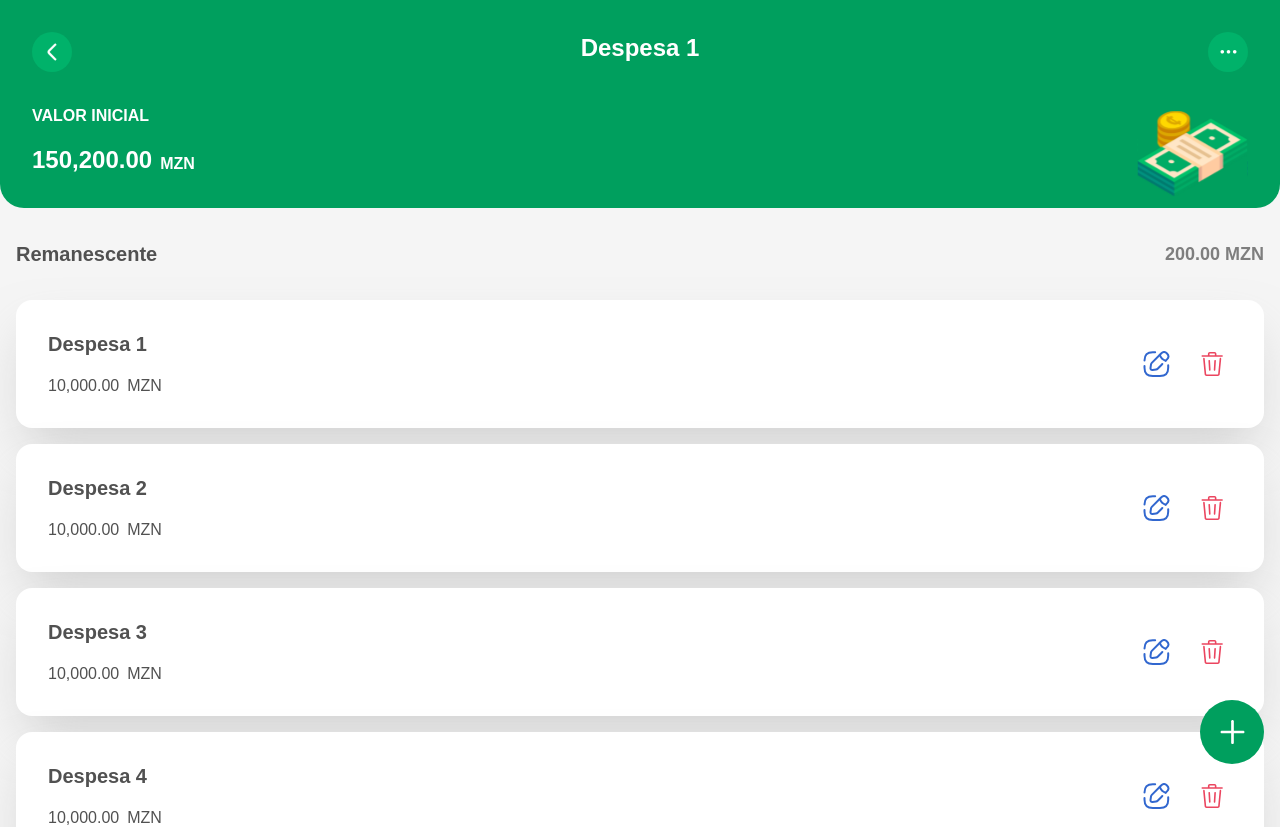
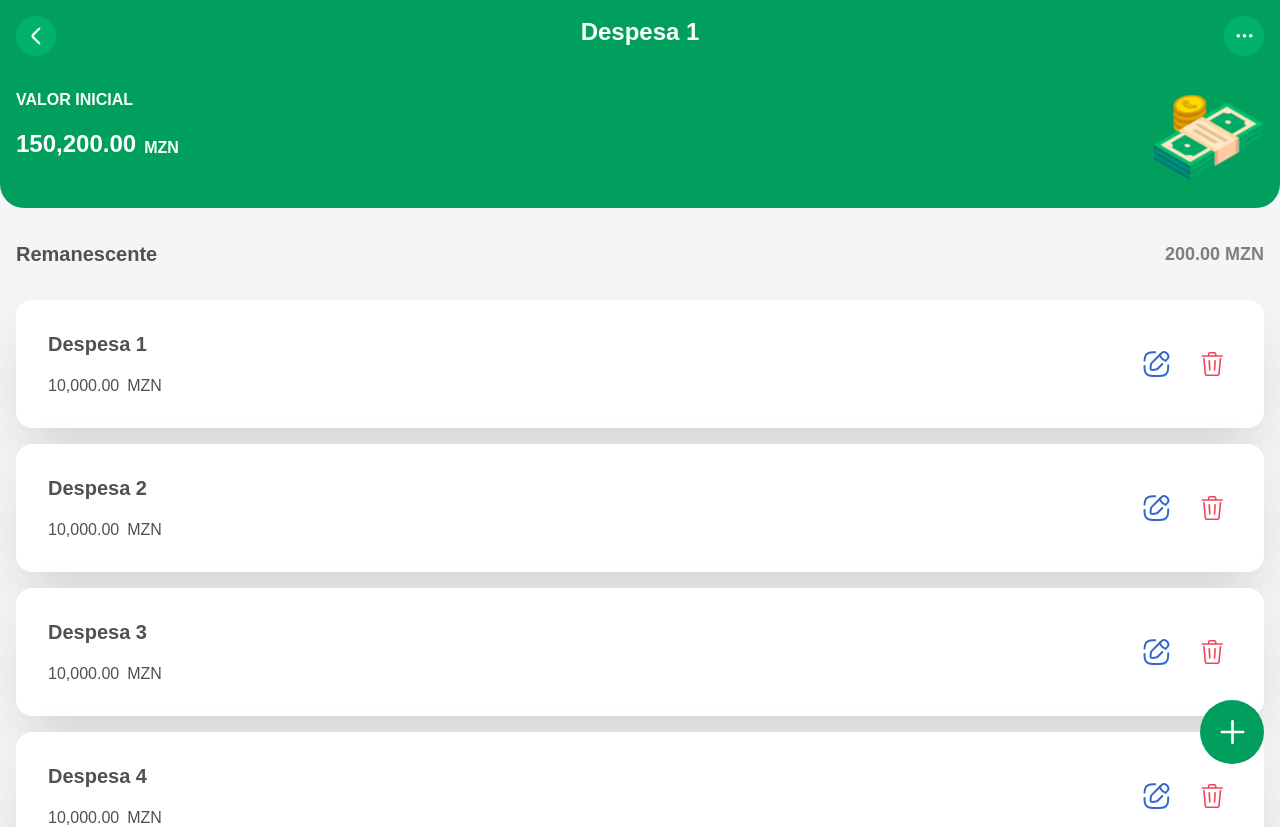
Before and after one commit to FirminoMassango/mettical, a React (Vite) app: page / in a window 1280 px wide. Shown: the top 827 px of the page. Built offline with nearby package versions, Linux system fonts and the light colour scheme.

Commit message:
refactor: adjust the header padding

```diff
--- a/src/components/Header.tsx
+++ b/src/components/Header.tsx
@@ -9,7 +9,7 @@ interface HeaderProps {
 
 export default function Header(props: HeaderProps) {
   return (
-    <div className="h-52 bg-primary-200 rounded-b-3xl p-8 text-white ">
+    <div className="h-52 bg-primary-200 rounded-b-3xl p-4 text-white ">
       <div className="flex justify-between">
         {props.isMainScreen && <Button icon="arrow_left" type="default" fill />}
         <h1 className="text-2xl font-bold">{props.title}</h1>
@@ -24,7 +24,7 @@ export default function Header(props: HeaderProps) {
             <span className="text-2xl font-bold align-bottom align-text-bottom">
               {props.budget}
             </span>
-            <span className="align-text-bottom ml-2  text-base font-bold">MZN</span>
+            <span className="align-text-bottom ml-2 text-base font-bold">MZN</span>
           </div>
         </div>
         <div>
```
